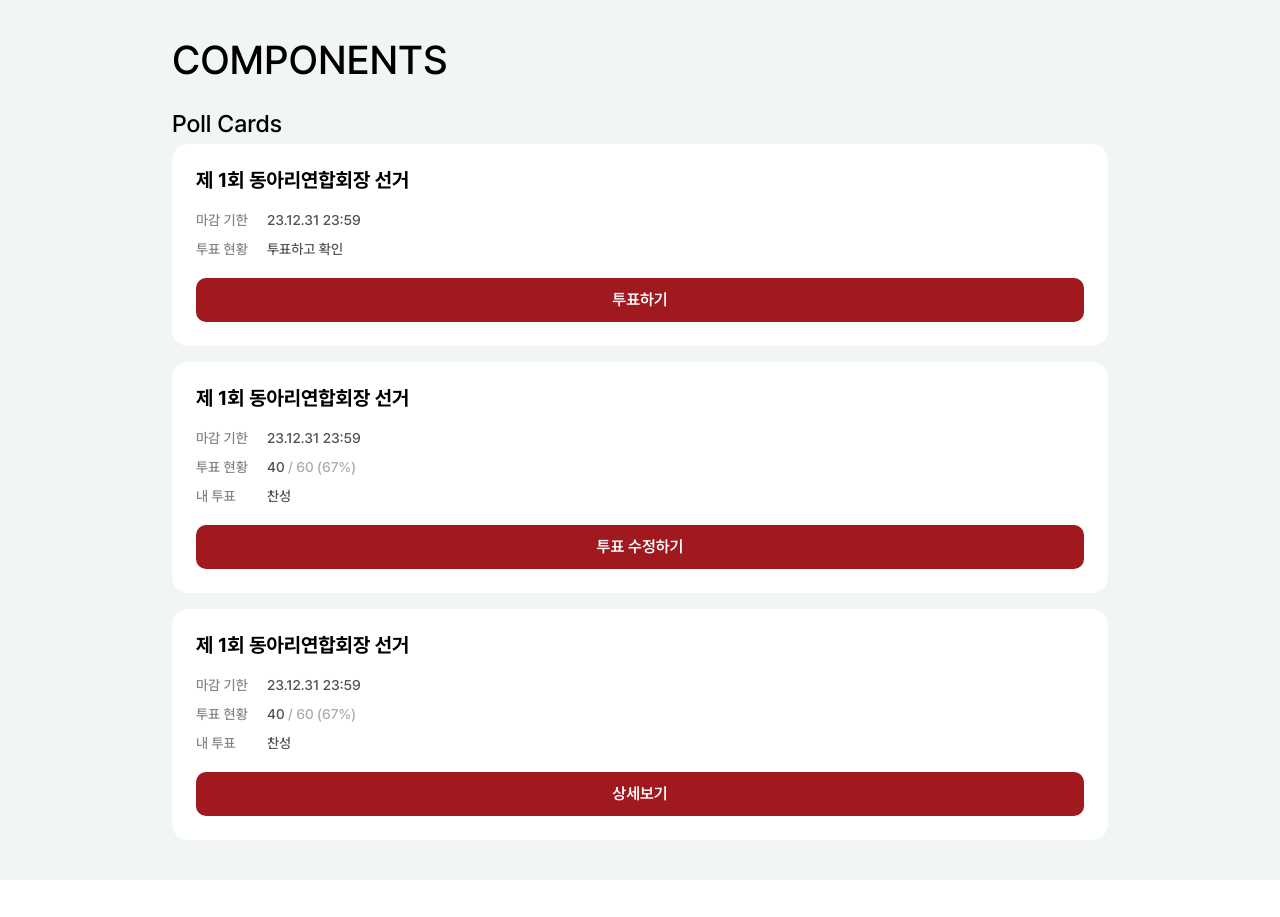
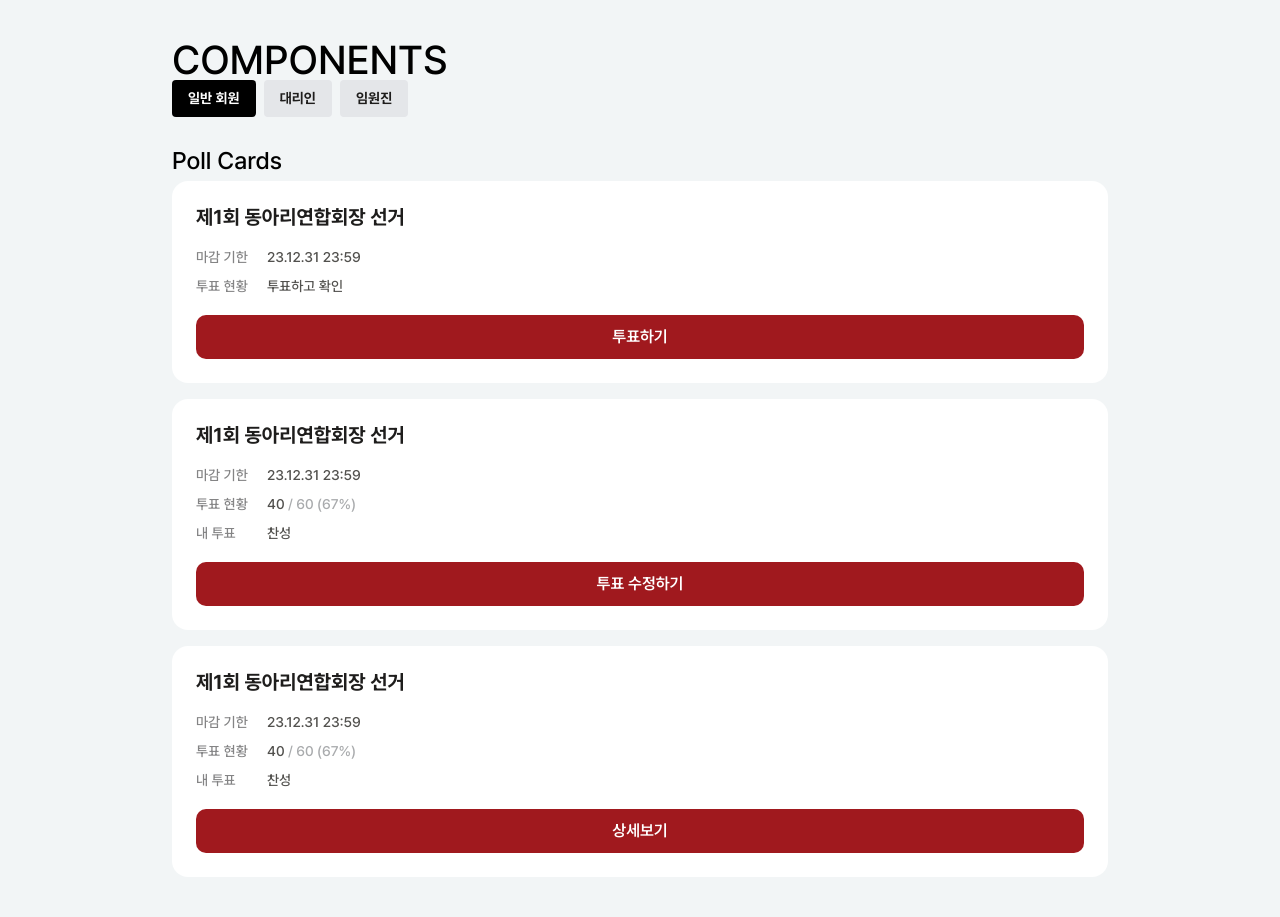
Before and after one commit to kucc/KU_Club_Association_E-Voting_Frontend, a Next.js app: page /theme/components in a window 1280 px wide. Before the commit the page ends 880 px from the top, so only its background shows below. Built offline with nearby package versions, Linux system fonts and the light colour scheme.

Commit message:
chore: 카드 타이틀 색상 지정

```diff
--- a/app/theme/components/page.tsx
+++ b/app/theme/components/page.tsx
@@ -1,18 +1,22 @@
 import { Sans } from '@/app/ui/sans';
 
 import PollCard from '@/components/common/poll-card';
+
+import { ThemeSwitcher } from '../theme-preview';
 
 export default function Page() {
   return (
     <div className="px-16 py-10">
       <Sans.T400 as="h1">COMPONENTS</Sans.T400>
 
+      <ThemeSwitcher />
+
       <div className="mt-8">
         <Sans.T240 as="h2">Poll Cards</Sans.T240>
       </div>
       <div className="mt-2 flex flex-col gap-4">
         <PollCard
-          title="제 1회 동아리연합회장 선거"
+          title="제1회 동아리연합회장 선거"
           deadline="2023-12-31T23:59:59Z"
           statistics={{
             quota: 60,
@@ -20,7 +24,7 @@ export default function Page() {
           }}
         />
         <PollCard
-          title="제 1회 동아리연합회장 선거"
+          title="제1회 동아리연합회장 선거"
           deadline="2023-12-31T23:59:59Z"
           statistics={{
             quota: 60,
@@ -29,7 +33,7 @@ export default function Page() {
           myVote="찬성"
         />
         <PollCard
-          title="제 1회 동아리연합회장 선거"
+          title="제1회 동아리연합회장 선거"
           deadline="2023-12-31T23:59:59Z"
           statistics={{
             quota: 60,
--- a/app/theme/theme-preview.tsx
+++ b/app/theme/theme-preview.tsx
@@ -66,7 +66,7 @@ const THEMES: { value: Theme; label: string }[] = [
   { value: 'theme-executive', label: '임원진' },
 ];
 
-function ThemeSwitcher() {
+export function ThemeSwitcher() {
   const { theme, setTheme } = useTheme();
 
   return (
--- a/components/common/card/title.tsx
+++ b/components/common/card/title.tsx
@@ -10,6 +10,7 @@ export default function Title({ content }: Props) {
       as="h3"
       weight="bold"
       lineHeight="24px"
+      color="title-card"
     >
       {content}
     </Sans.T200>
```
